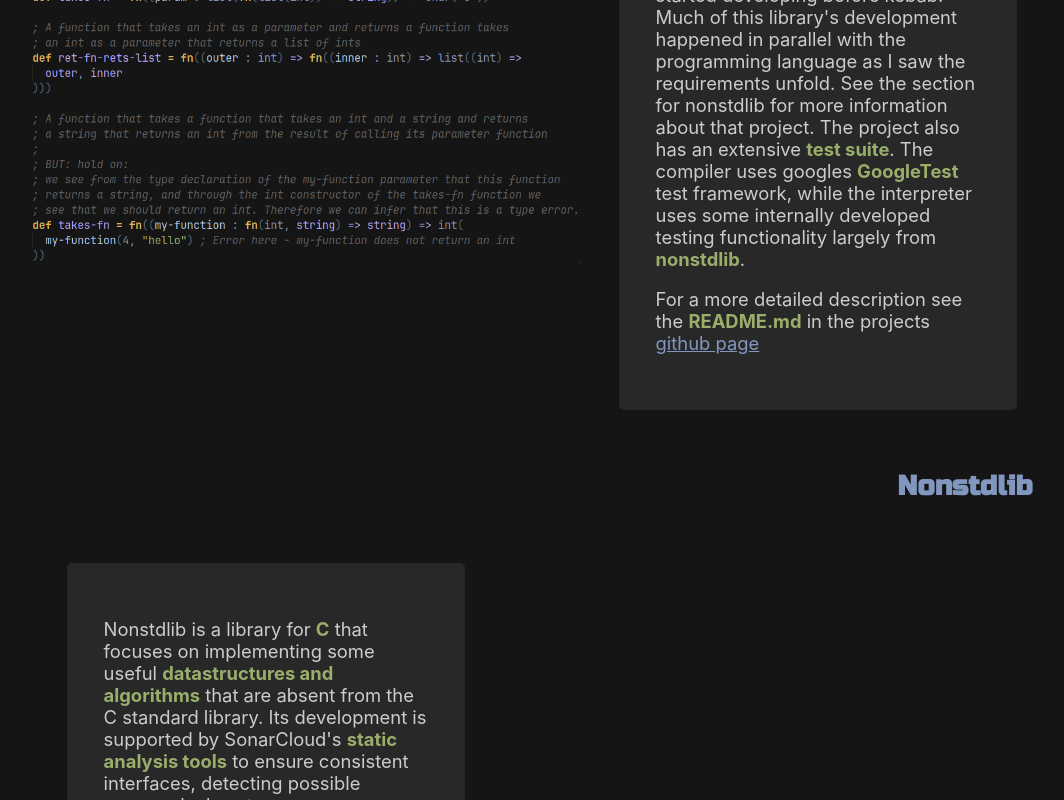
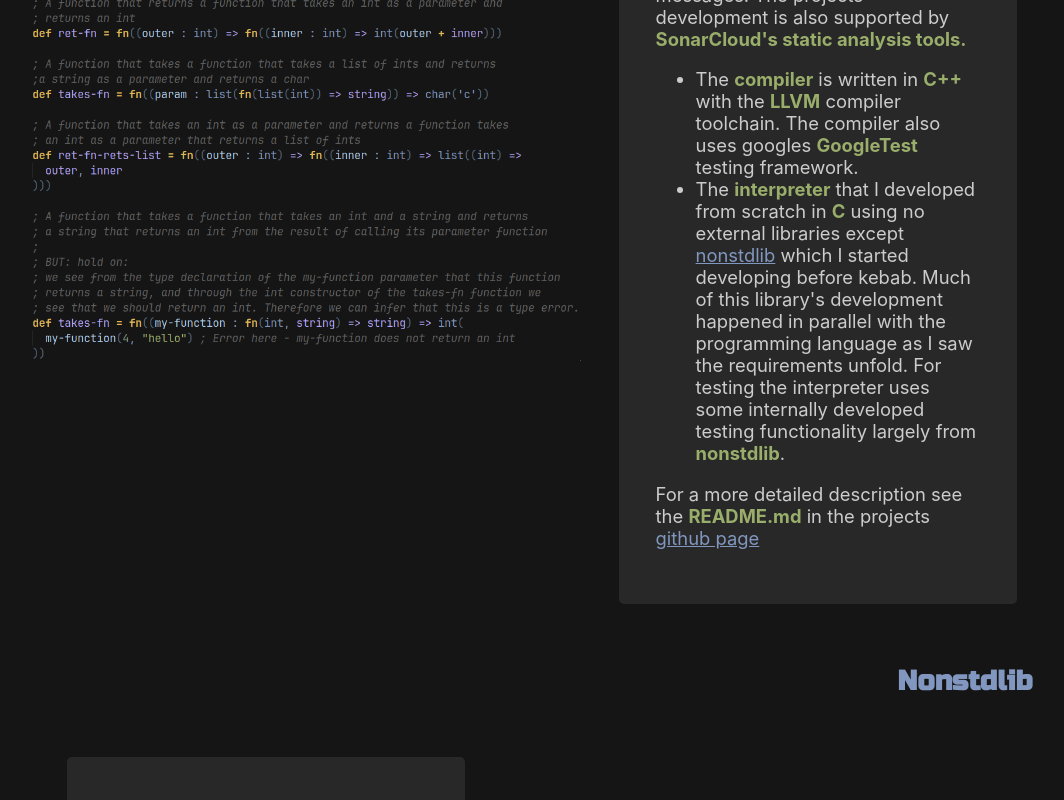
Before and after one commit to gremble0/gremble.dev, a React (Create React App) app: page / in a window 1280 px wide. Shown: the part 2640-3440 px from the top of the page, without its empty margins (98-1162 px from the left). Built offline with nearby package versions, Linux system fonts and the light colour scheme; a web font is replaced by a local one.

Commit message:
Update kebab project description, remove snake

```diff
--- a/src/components/projects/projects.css
+++ b/src/components/projects/projects.css
@@ -22,7 +22,6 @@ img {
 /*** Individual projects ***/
 .nattklar,
 .nonstdlib,
-.snake,
 .cchat {
     display: flex;
     flex-direction: column;
@@ -39,7 +38,6 @@ img {
 
 .nattklar-body,
 .nonstdlib-body,
-.snake-body,
 .cchat-body {
     display: flex;
     flex-direction: row-reverse;
@@ -76,7 +74,3 @@ img {
 .gremblebot img {
     width: 30em;
 }
-
-.snake img {
-    width: 30em;
-}
--- a/src/constants.tsx
+++ b/src/constants.tsx
@@ -27,7 +27,15 @@ const projects: ProjectProps[] = [
         url: "https://github.com/gremble0/kebab",
         description: (
             <div className="project-description">
-                <p>Kebab is a a <b>strongly typed</b>, <b>functional programming language</b>. It consists of two main parts: a <b>compiler</b> written in <b>C++</b> with the <b>LLVM</b> compiler toolchain, and an interpreter that I developed from scratch in <b>C</b> using no external libraries except <a href="https://github.com/gremble0/nonstdlib">nonstdlib</a> which I started developing before kebab. Much of this library's development happened in parallel with the programming language as I saw the requirements unfold. See the section for nonstdlib for more information about that project. The project also has an extensive <b>test suite</b>. The compiler uses googles <b>GoogleTest</b> test framework, while the interpreter uses some internally developed testing functionality largely from <b>nonstdlib</b>.</p>
+                <p>Kebab is a a <b>strongly typed</b>, <b>functional programming language</b>. It has two implementations, a compiler and an interpreter. Both the interpreter and compiler includes detailed error checking and strong type requirements from the programmer to give clear error messages. The projects development is also supported by <b>SonarCloud's static analysis tools.</b></p>
+                <ul>
+                    <li>
+                        The <b>compiler</b> is written in <b>C++</b> with the <b>LLVM</b> compiler toolchain. The compiler also uses googles <b>GoogleTest</b> testing framework.
+                    </li>
+                    <li>
+                        The <b>interpreter</b> that I developed from scratch in <b>C</b> using no external libraries except <a href="https://github.com/gremble0/nonstdlib">nonstdlib</a> which I started developing before kebab. Much of this library's development happened in parallel with the programming language as I saw the requirements unfold. For testing the interpreter uses some internally developed testing functionality largely from <b>nonstdlib</b>.
+                    </li>
+                </ul>
                 <p>For a more detailed description see the <b>README.md</b> in the projects <a href="https://github.com/gremble0/kebab">github page</a></p>
             </div>
         ),
@@ -38,7 +46,7 @@ const projects: ProjectProps[] = [
         url: "https://github.com/gremble0/nonstdlib",
         description: (
             <div className="project-description">
-                <p>Nonstdlib is a library for <b>C</b> that focuses on implementing some useful <b>datastructures and algorithms</b> that are absent from the C standard library. Its development is supported by SonarCloud's <b>static analysis tools</b> to ensure consistent interfaces, detecting possible memory leaks, etc.</p>
+                <p>Nonstdlib is a library for <b>C</b> that focuses on implementing some useful <b>datastructures and algorithms</b> that are absent from the C standard library. Its development is supported by <b>SonarCloud's static analysis tools</b> to ensure consistent interfaces, detecting possible memory leaks, etc.</p>
                 <p>Here are the modules currently implemented in this library</p>
                 <ul>
                     <li><b>nhashtable.h</b>: An implementation of the hashtable datastructure - associate a key with some given value with. O(1) insertion complexity, O(1) lookup complexity.</li>
@@ -91,17 +99,6 @@ const projects: ProjectProps[] = [
             </div>
         ),
     },
-    {
-        projectName: "snake",
-        imageSrc: "/assets/images/snake.png",
-        url: "https://github.com/gremble0/snake",
-        description: (
-            <div className="project-description">
-                <p>This project is a GUI implementation of the classic Snake game written in <b>Java</b> using the <b>AWT</b> and <b>Swing</b></p>
-                <p>For a more detailed description see the <b>README.md</b> in the projects <a href="https://github.com/gremble0/snake">github page</a></p>
-            </div>
-        ),
-    },
 ]
 
 const socials: SocialProps[] = [
```
Also changed, not shown: public/assets/images/snake.png (deleted).
